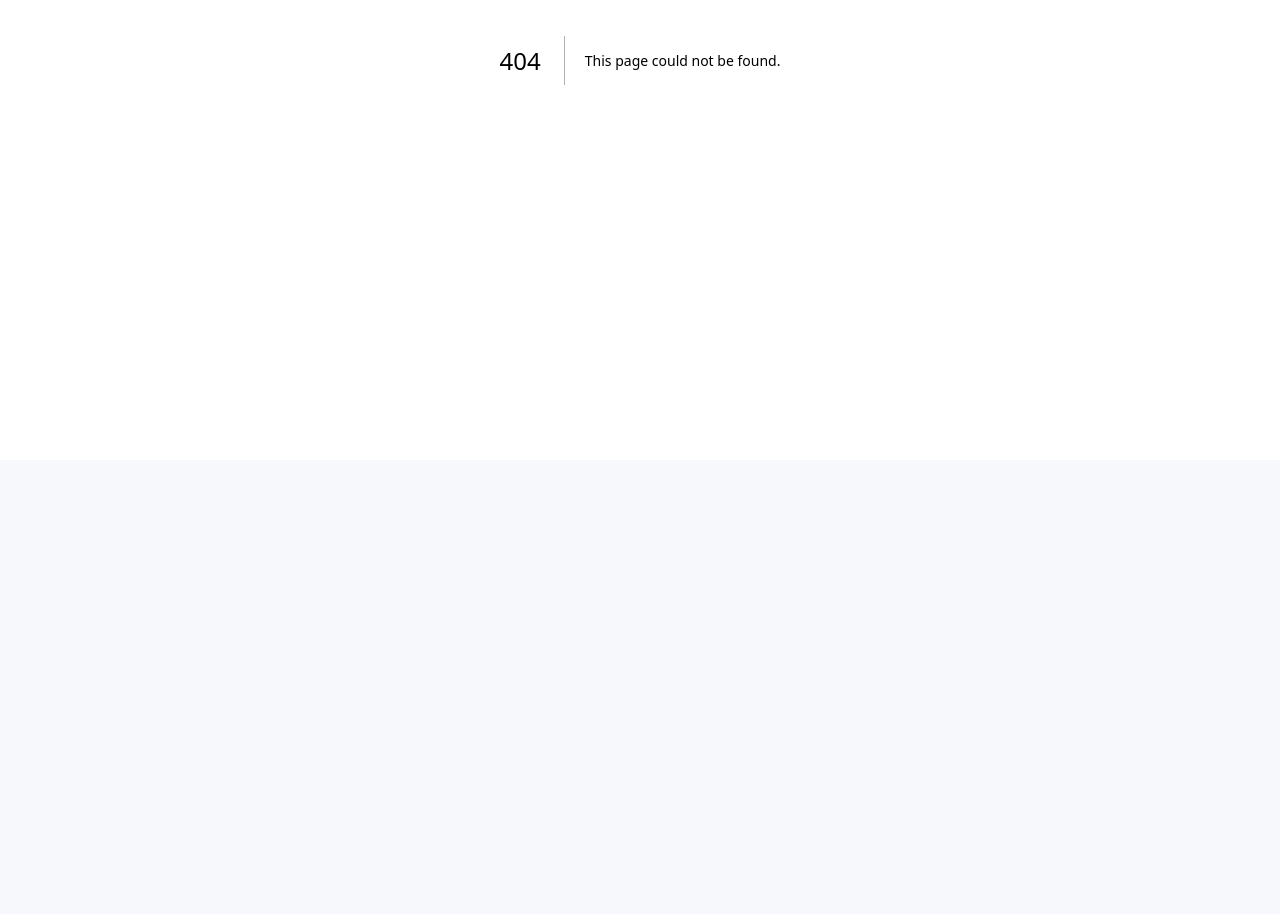
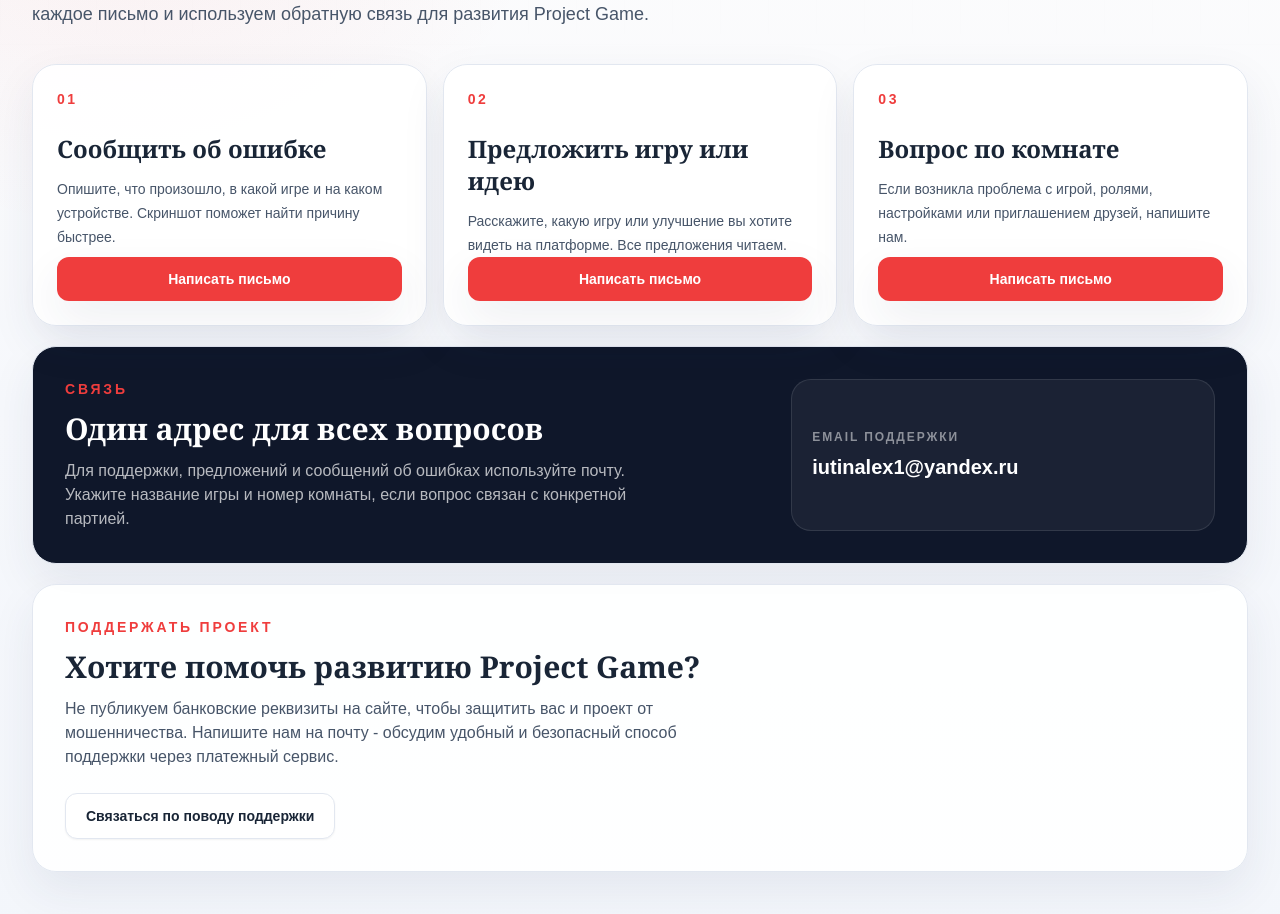
Before and after one commit to Iutin12/Project-Game, a Next.js app: page /support in a window 1280 px wide. Before the commit this address had no page. Shown: the part 340-1254 px from the top of the page. Before the commit the page ends 800 px from the top, so only its background shows below. Built offline with nearby package versions, Linux system fonts and the light colour scheme.

Commit message:
Add project support page

```diff
--- /dev/null
+++ b/src/app/support/page.tsx
@@ -0,0 +1,86 @@
+import { AppShell } from "@/components/layout/AppShell";
+
+const email = "iutinalex1@yandex.ru";
+
+const topics = [
+  {
+    number: "01",
+    title: "Сообщить об ошибке",
+    description: "Опишите, что произошло, в какой игре и на каком устройстве. Скриншот поможет найти причину быстрее.",
+    subject: "Ошибка в Project Game"
+  },
+  {
+    number: "02",
+    title: "Предложить игру или идею",
+    description: "Расскажите, какую игру или улучшение вы хотите видеть на платформе. Все предложения читаем.",
+    subject: "Идея для Project Game"
+  },
+  {
+    number: "03",
+    title: "Вопрос по комнате",
+    description: "Если возникла проблема с игрой, ролями, настройками или приглашением друзей, напишите нам.",
+    subject: "Вопрос по Project Game"
+  }
+];
+
+export default function SupportPage() {
+  return (
+    <AppShell>
+      <section className="py-10 sm:py-14">
+        <div className="max-w-3xl">
+          <p className="text-sm font-semibold uppercase tracking-[0.22em] text-ocean">Поддержка</p>
+          <h1 className="mt-3 font-display text-4xl font-semibold text-ink sm:text-6xl">Поможем сделать игру лучше</h1>
+          <p className="mt-5 max-w-2xl text-base leading-7 text-slate-600 dark:text-white/65 sm:text-lg">
+            Сообщайте об ошибках, делитесь идеями и задавайте вопросы. Мы читаем каждое письмо и используем обратную связь для развития Project Game.
+          </p>
+        </div>
+
+        <div className="mt-9 grid gap-4 md:grid-cols-3">
+          {topics.map((topic) => (
+            <article key={topic.number} className="flex min-h-64 flex-col rounded-[1.5rem] border border-line bg-white/90 p-6 shadow-soft dark:border-white/10 dark:bg-slate-900/80">
+              <span className="text-sm font-black tracking-[0.18em] text-ocean">{topic.number}</span>
+              <h2 className="mt-6 font-display text-2xl font-semibold text-ink">{topic.title}</h2>
+              <p className="mt-3 text-sm leading-6 text-slate-600 dark:text-white/65">{topic.description}</p>
+              <a
+                className="mt-auto inline-flex min-h-11 items-center justify-center rounded-xl bg-ocean px-5 py-3 text-sm font-bold text-white shadow-soft transition hover:-translate-y-0.5 hover:brightness-95 active:translate-y-0"
+                href={`mailto:${email}?subject=${encodeURIComponent(topic.subject)}`}
+              >
+                Написать письмо
+              </a>
+            </article>
+          ))}
+        </div>
+
+        <section className="mt-5 grid gap-5 rounded-[1.5rem] border border-line bg-slate-900 p-6 text-white shadow-soft md:grid-cols-[1.25fr_0.75fr] md:p-8">
+          <div>
+            <p className="text-sm font-semibold uppercase tracking-[0.2em] text-coral">Связь</p>
+            <h2 className="mt-3 font-display text-3xl font-semibold">Один адрес для всех вопросов</h2>
+            <p className="mt-3 max-w-xl text-sm leading-6 text-white/70 sm:text-base">
+              Для поддержки, предложений и сообщений об ошибках используйте почту. Укажите название игры и номер комнаты, если вопрос связан с конкретной партией.
+            </p>
+          </div>
+          <div className="flex flex-col justify-center rounded-2xl border border-white/10 bg-white/5 p-5">
+            <p className="text-xs font-bold uppercase tracking-[0.16em] text-white/50">Email поддержки</p>
+            <a className="mt-2 break-all text-lg font-bold text-white hover:text-coral sm:text-xl" href={`mailto:${email}`}>
+              {email}
+            </a>
+          </div>
+        </section>
+
+        <section className="mt-5 rounded-[1.5rem] border border-line bg-white/90 p-6 shadow-soft dark:border-white/10 dark:bg-slate-900/80 sm:p-8">
+          <p className="text-sm font-semibold uppercase tracking-[0.2em] text-ocean">Поддержать проект</p>
+          <h2 className="mt-3 font-display text-3xl font-semibold text-ink">Хотите помочь развитию Project Game?</h2>
+          <p className="mt-3 max-w-2xl text-sm leading-6 text-slate-600 dark:text-white/65 sm:text-base">
+            Не публикуем банковские реквизиты на сайте, чтобы защитить вас и проект от мошенничества. Напишите нам на почту - обсудим удобный и безопасный способ поддержки через платежный сервис.
+          </p>
+          <a
+            className="mt-6 inline-flex min-h-11 items-center justify-center rounded-xl border border-line bg-white px-5 py-3 text-sm font-bold text-ink shadow-sm transition hover:-translate-y-0.5 hover:border-ocean/35 hover:bg-slate-50 dark:border-white/10 dark:bg-slate-900 dark:text-white dark:hover:bg-white/10"
+            href={`mailto:${email}?subject=${encodeURIComponent("Поддержка Project Game")}`}
+          >
+            Связаться по поводу поддержки
+          </a>
+        </section>
+      </section>
+    </AppShell>
+  );
+}
--- a/src/components/layout/AppShell.tsx
+++ b/src/components/layout/AppShell.tsx
@@ -14,7 +14,7 @@ export function AppShell({ children, onLogoClick }: { children: React.ReactNode;
     { href: "/games", label: "Игры" },
     { href: "/rules", label: "Правила" },
     { href: "/how-to-play", label: "Как играть" },
-    { href: "/games/mafia", label: "Поддержка" }
+    { href: "/support", label: "Поддержка" }
   ];
 
   useEffect(() => {
```
